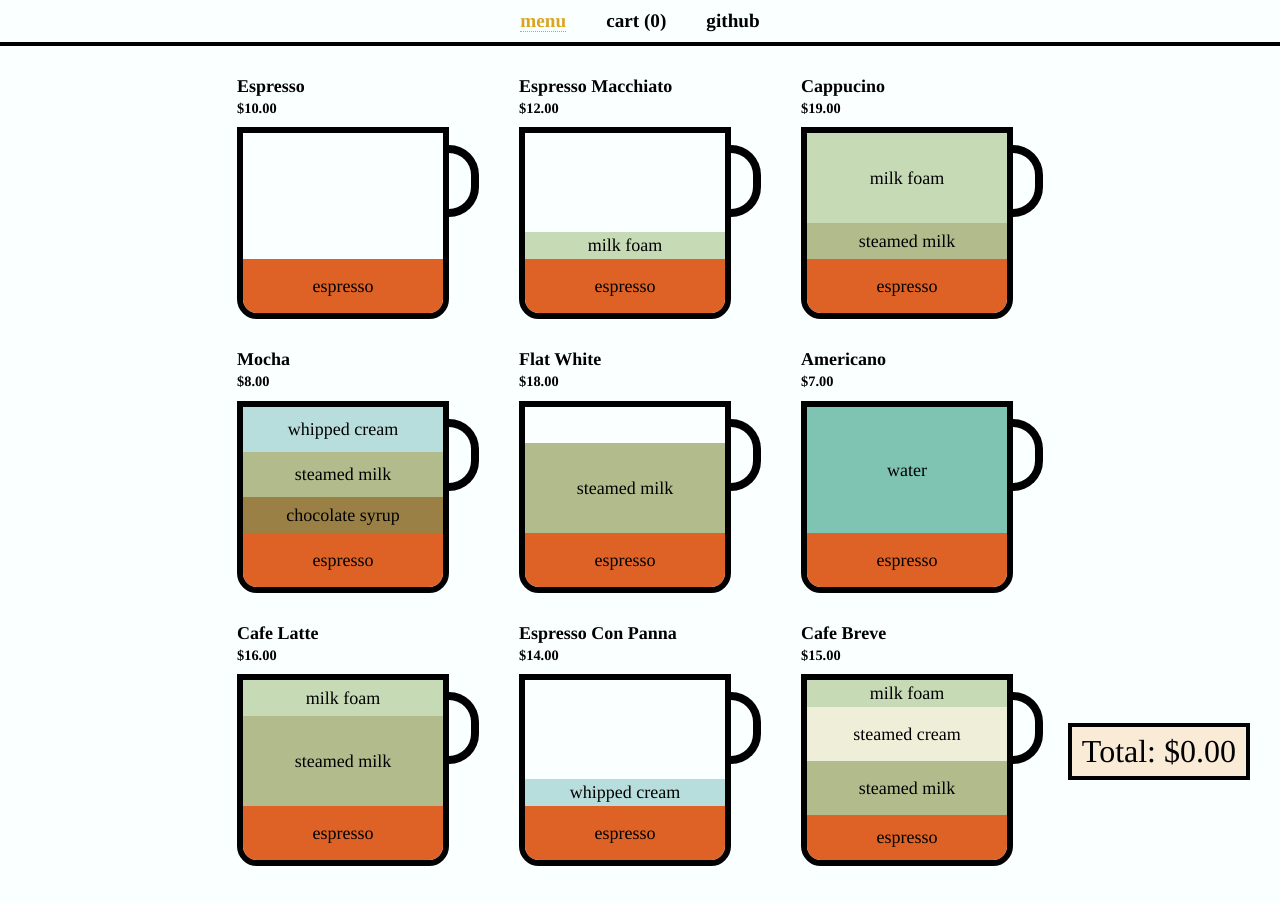
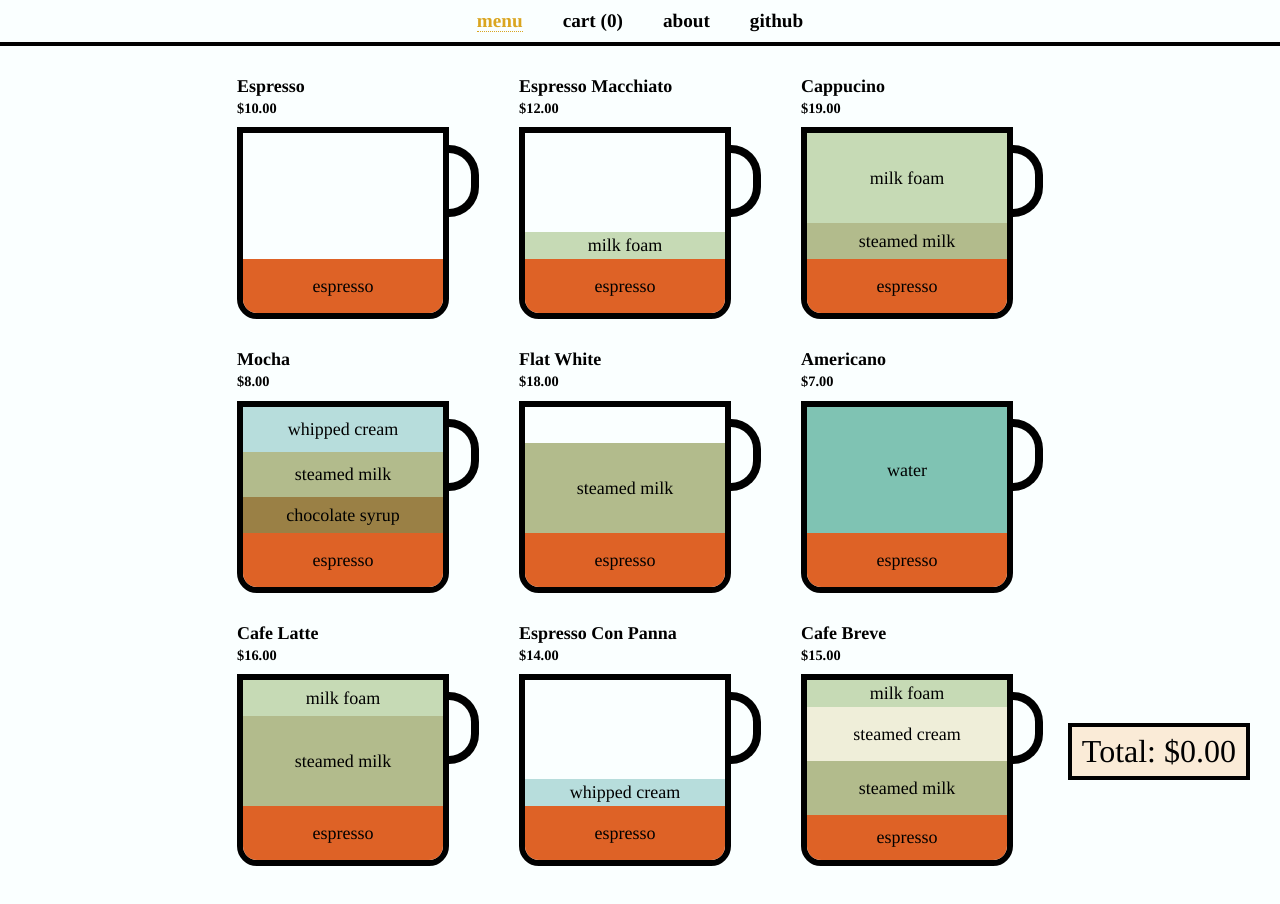
Before and after one commit to jecfish/coffee-cart, a Vue app: page / in a window 1280 px wide. Shown: the top 904 px of the page. Built offline with nearby package versions, Linux system fonts and the light colour scheme; the HTML template or start-up script is replaced by a standard one.

Commit message:
Add link to About Page

```diff
--- a/src/components/parts/Header.vue
+++ b/src/components/parts/Header.vue
@@ -5,6 +5,9 @@
     </li>
     <li>
       <router-link aria-label="Cart page" to="/cart">cart ({{ cartCount }})</router-link>
+    </li>
+    <li>
+      <router-link aria-label="About page" to="/github">about</router-link>
     </li>
     <li>
       <router-link aria-label="GitHub page" to="/github">github</router-link>
```
